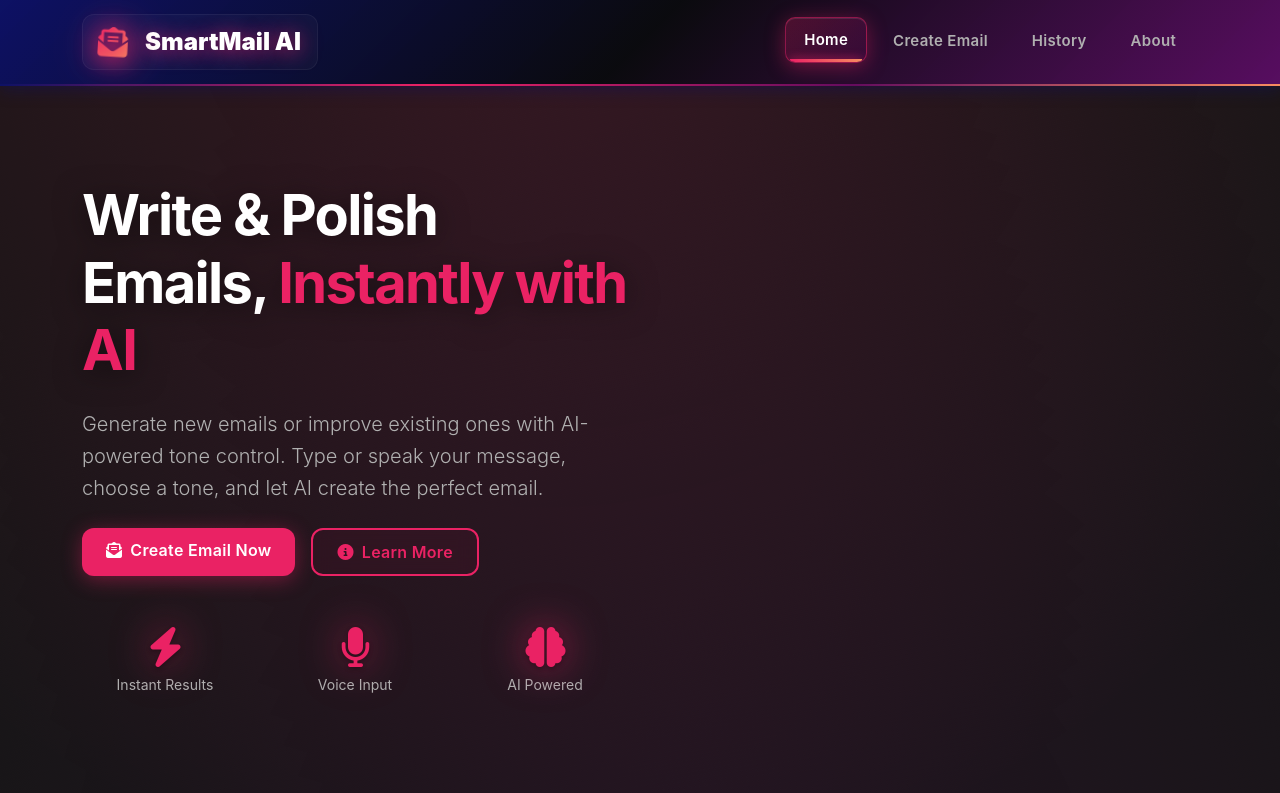
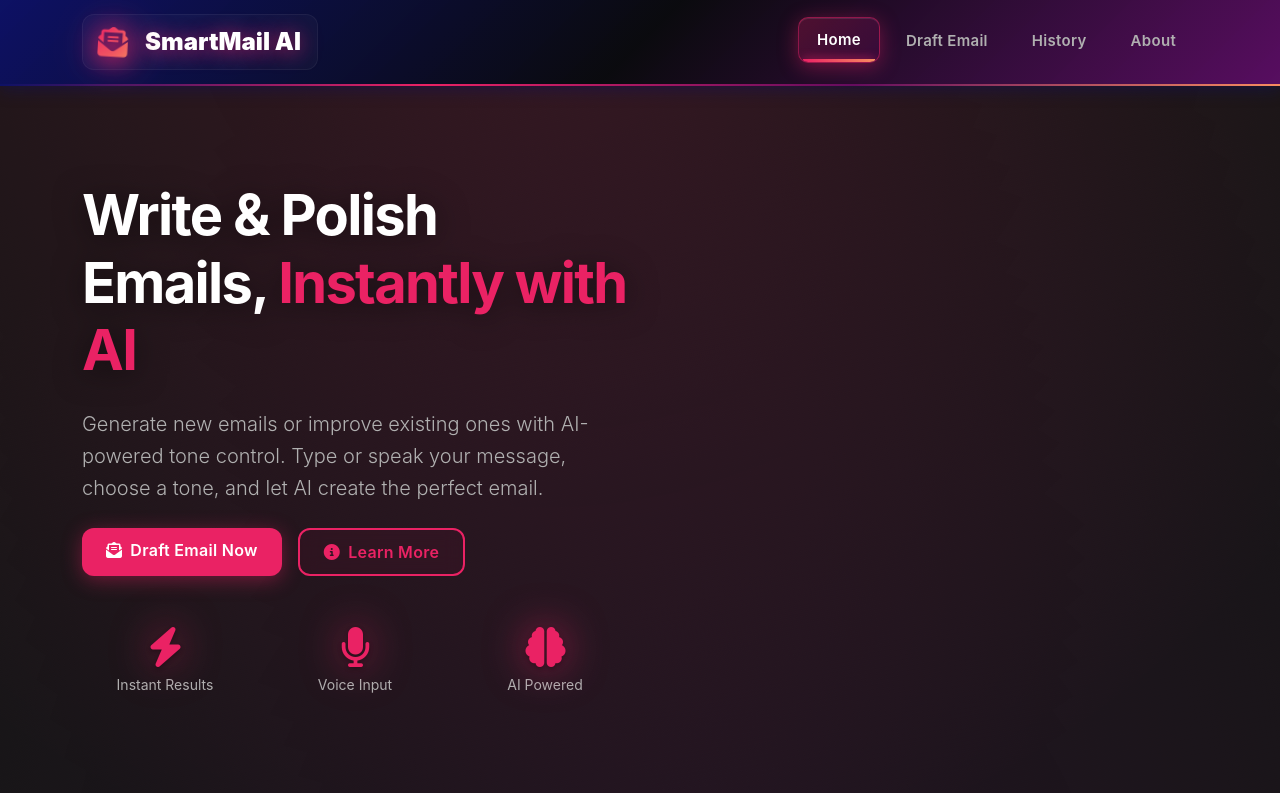
Before and after one commit to yashwanth-janke/SmartMail-AI, a Flask app: page / in a window 1280 px wide. Shown: the top 793 px of the page. Run offline with Flask 3, Linux system fonts and the light colour scheme.

Commit message:
Modified Spellings

```diff
--- a/templates/index.html
+++ b/templates/index.html
@@ -32,7 +32,7 @@
                         <a class="nav-link active" href="/">Home</a>
                     </li>
                     <li class="nav-item">
-                        <a class="nav-link" href="/rewrite">Create Email</a>
+                        <a class="nav-link" href="/rewrite">Draft Email</a>
                     </li>
                     <li class="nav-item">
                         <a class="nav-link" href="/history">History</a>
@@ -59,7 +59,7 @@
                     </p>
                     <div class="d-flex gap-3 mb-4">
                         <a href="/rewrite" class="btn btn-primary btn-lg">
-                            <i class="fas fa-envelope-open-text me-2"></i>Create Email Now
+                            <i class="fas fa-envelope-open-text me-2"></i>Draft Email Now
                         </a>
                         <a href="/about" class="btn btn-outline-primary btn-lg">
                             <i class="fas fa-info-circle me-2"></i>Learn More
```
